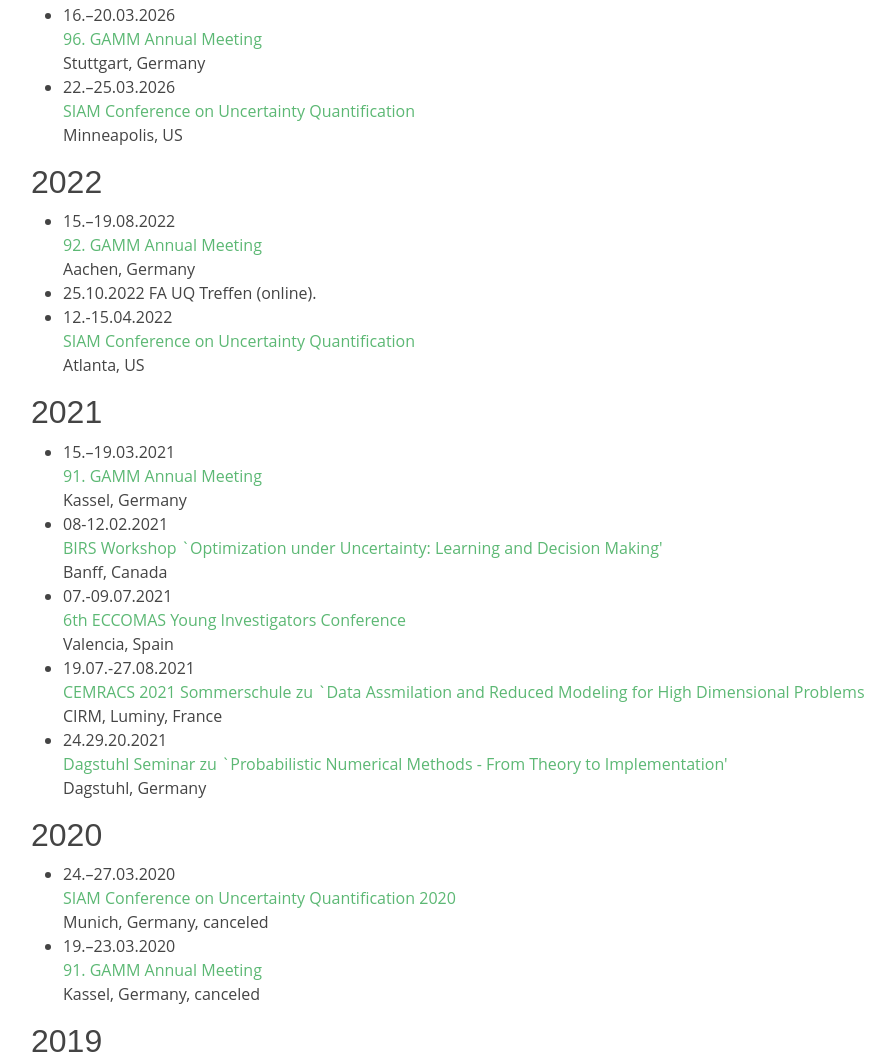
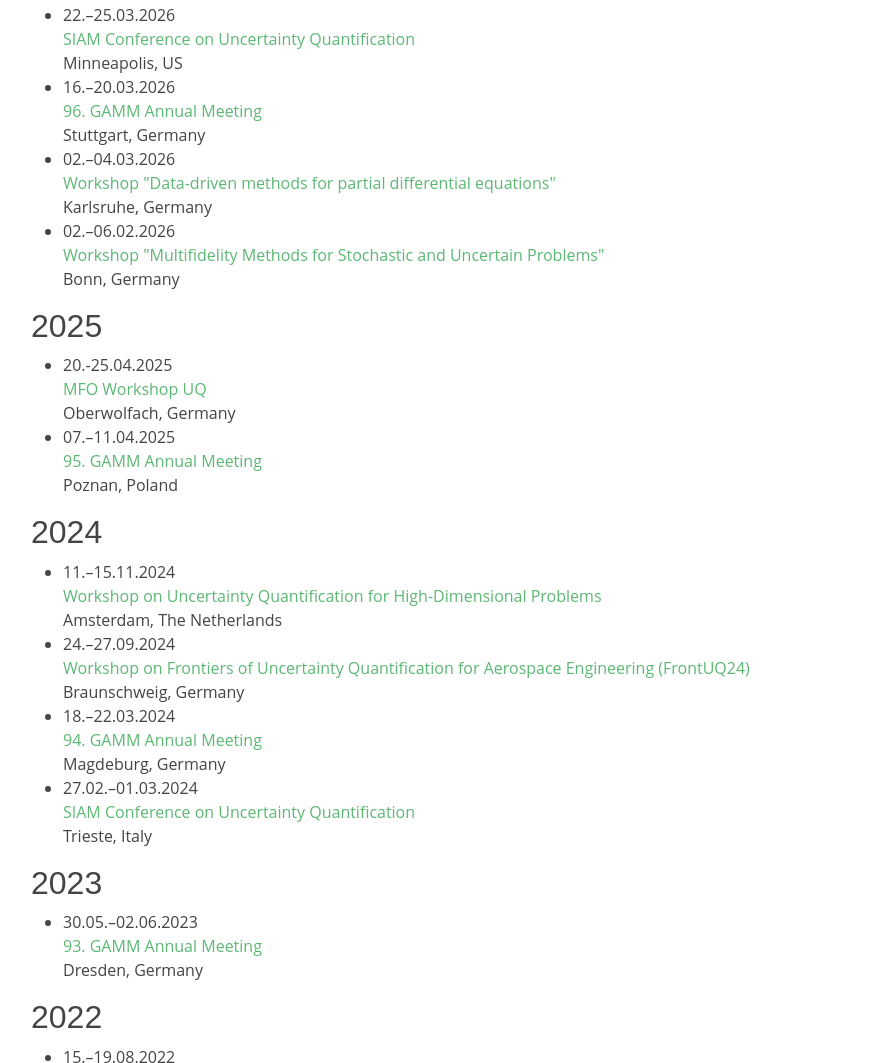
Before and after one commit to gamm-ag-uq/gamm-ag-uq.github.io, a plain HTML site: page conferences.html in a window 1280 px wide. Shown: the part 245-1308 px from the top of the page, without its empty margins (51-946 px from the left). Drawn offline with Linux system fonts and the light colour scheme; a web font is replaced by a local one.

Commit message:
Added conference in the past years

```diff
--- a/conferences.html
+++ b/conferences.html
@@ -83,10 +83,26 @@
       <div class="container">
 
         <h2><span class="mw-headline" id="2026">2026</span></h2>
-        <ul><li> 16.–20.03.2026 <br /><a rel="nofollow" class="external text" href="https://jahrestagung.gamm.org/annual-meeting-2026/96th-annual-meeting-2/">96. GAMM Annual Meeting</a><br />  Stuttgart, Germany </li>
-        <li> 22.–25.03.2026  <br /><a rel="nofollow" class="external text" href="https://www.siam.org/conferences-events/siam-conferences/uq26/">SIAM Conference on Uncertainty Quantification</a> <br />  Minneapolis, US </li></ul>
+        <ul><li> 22.–25.03.2026  <br /><a rel="nofollow" class="external text" href="https://www.siam.org/conferences-events/siam-conferences/uq26/">SIAM Conference on Uncertainty Quantification</a> <br />  Minneapolis, US </li>
+		<li> 16.–20.03.2026 <br /><a rel="nofollow" class="external text" href="https://jahrestagung.gamm.org/annual-meeting-2026/96th-annual-meeting-2/">96. GAMM Annual Meeting</a><br />  Stuttgart, Germany </li>
+		<li> 02.–04.03.2026 <br /><a rel="nofollow" class="external text" href="https://www.mathsee.kit.edu/2465.php">Workshop "Data-driven methods for partial differential equations"</a><br />  Karlsruhe, Germany </li>
+		<li> 02.–06.02.2026 <br /><a rel="nofollow" class="external text" href="https://math-events.uni-bonn.de/event/280/">Workshop "Multifidelity Methods for Stochastic and Uncertain Problems"</a><br />  Bonn, Germany </li>
+		</ul>
 
-        <h2><span class="mw-headline" id="2022">2022</span></h2>
+        <h2><span class="mw-headline" id="2025">2025</span></h2>
+        <ul><li> 20.-25.04.2025 <br /><a rel="nofollow" class="external text" href="https://publications.mfo.de/handle/mfo/4334?locale-attribute=en">MFO Workshop UQ</a><br />  Oberwolfach, Germany</li>
+        <li> 07.–11.04.2025 <br /><a rel="nofollow" class="external text" href="https://jahrestagung.gamm.org/annual-meeting-2025/95th-annual-meeting-2/">95. GAMM Annual Meeting</a><br />  Poznan, Poland </li></ul>
+
+        <h2><span class="mw-headline" id="2024">2024</span></h2>
+        <ul><li> 11.–15.11.2024 <br /> <a rel="nofollow" class="external text" href="https://www.cwi.nl/en/events/research-semester-programmes/uncertainty-quantification-for-high-dimensional-problems-workshop/">Workshop on Uncertainty Quantification for High-Dimensional Problems</a> <br /> Amsterdam, The Netherlands</li>
+		<li> 24.–27.09.2024 <br /> <a rel="nofollow" class="external text" href="https://www.frontuq-2024.com/">Workshop on Frontiers of Uncertainty Quantification for Aerospace Engineering (FrontUQ24)</a> <br /> Braunschweig, Germany</li>
+		<li> 18.–22.03.2024 <br /><a rel="nofollow" class="external text" href="https://jahrestagung.gamm.org/annual-meeting-2024/94th-annual-meeting/">94. GAMM Annual Meeting</a><br />  Magdeburg, Germany </li>
+        <li> 27.02.–01.03.2024  <br /><a rel="nofollow" class="external text" href="https://www.siam.org/conferences-events/past-event-archive/uq24/">SIAM Conference on Uncertainty Quantification</a> <br />  Trieste, Italy</li></ul>
+
+        <h2><span class="mw-headline" id="2023">2023</span></h2>
+        <ul><li> 30.05.–02.06.2023 <br /><a rel="nofollow" class="external text" href="https://jahrestagung.gamm.org/annual-meeting-2023/93rd-annual-meeting/">93. GAMM Annual Meeting</a><br />  Dresden, Germany </li></ul>
+
+		<h2><span class="mw-headline" id="2022">2022</span></h2>
         <ul><li> 15.–19.08.2022 <br /><a rel="nofollow" class="external text" href="https://jahrestagung.gamm-ev.de/annual-meeting-2022/general-information/aachen/">92. GAMM Annual Meeting</a><br />  Aachen, Germany </li>
         <li> 25.10.2022 FA UQ Treffen (online).</li>
         <li> 12.-15.04.2022  <br /><a rel="nofollow" class="external text" href="https://www.siam.org/conferences/cm/conference/uq22">SIAM Conference on Uncertainty Quantification</a> <br />  Atlanta, US </li></ul>
```
